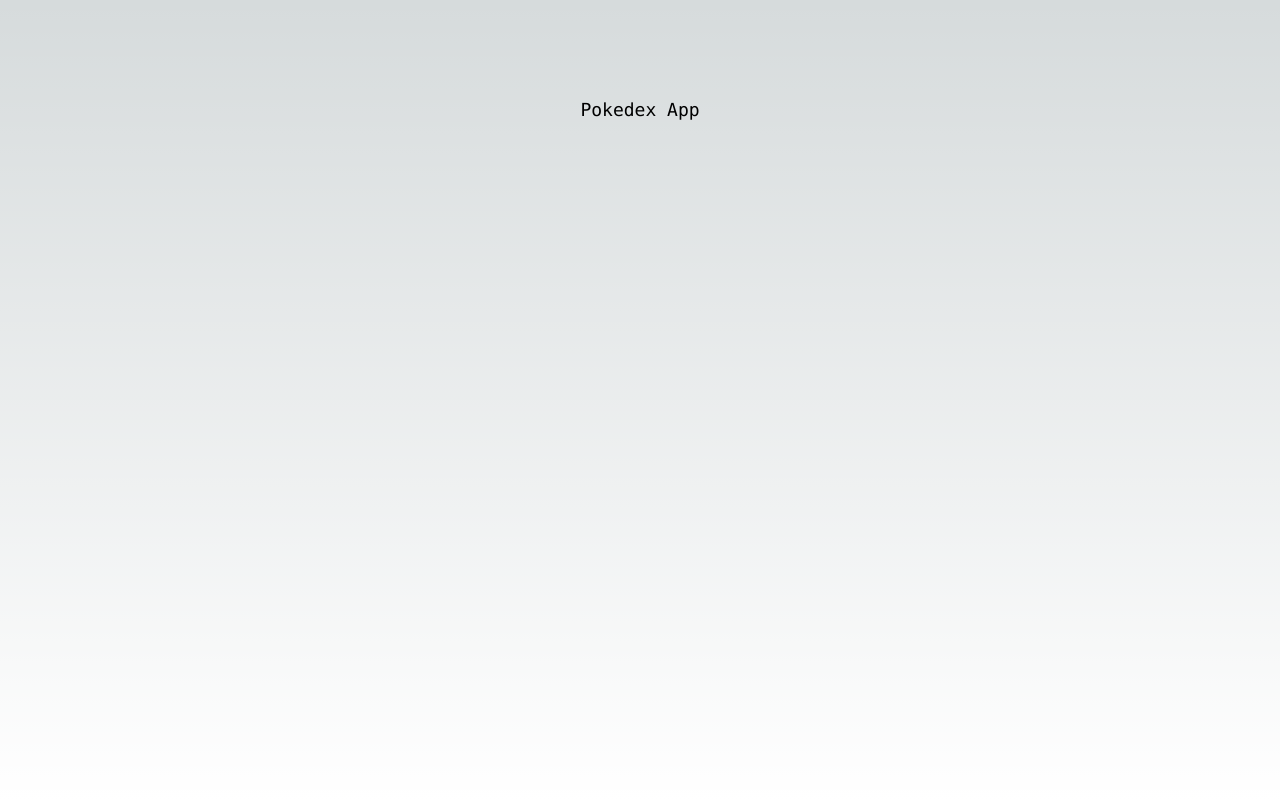
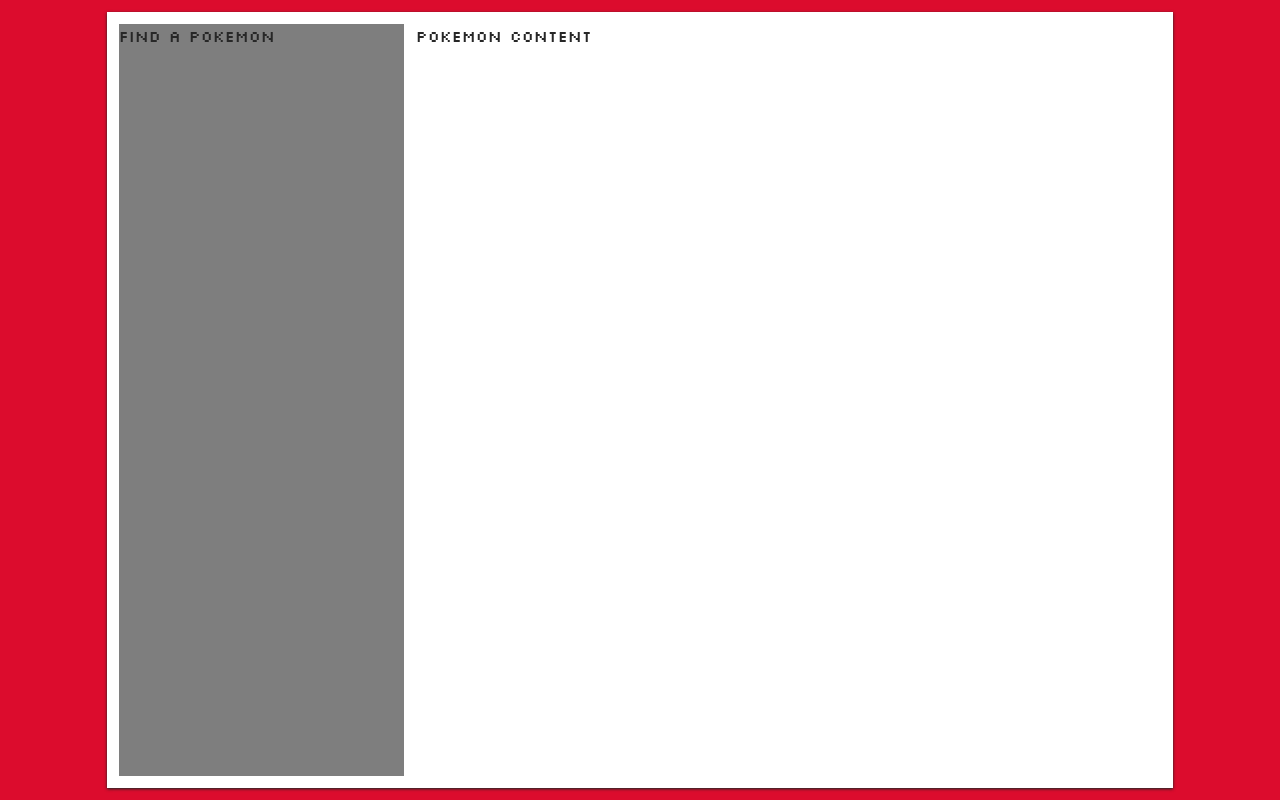
Before and after one commit to izkrivera/pokedex-app, a Next.js app: page / in a window 1280 px wide. Built offline with nearby package versions, Linux system fonts and the light colour scheme.

Commit message:
define base style reset, grid, colors

```diff
--- a/src/app/globals.css
+++ b/src/app/globals.css
@@ -3,25 +3,25 @@
 @tailwind utilities;
 
 :root {
-  --foreground-rgb: 0, 0, 0;
-  --background-start-rgb: 214, 219, 220;
-  --background-end-rgb: 255, 255, 255;
-}
-
-@media (prefers-color-scheme: dark) {
-  :root {
-    --foreground-rgb: 255, 255, 255;
-    --background-start-rgb: 0, 0, 0;
-    --background-end-rgb: 0, 0, 0;
-  }
+  --foreground-hex: #272727;
+  --background-hex: #dc0c2d;
+  --main-background-hex: #ffffff;
 }
 
 body {
-  color: rgb(var(--foreground-rgb));
-  background: linear-gradient(
-      to bottom,
-      transparent,
-      rgb(var(--background-end-rgb))
-    )
-    rgb(var(--background-start-rgb));
+  color: var(--foreground-hex);
+  background: var(--background-hex);
 }
+
+body main {
+  background: var(--main-background-hex);
+}
+
+@layer base {
+  input,
+  textarea,
+  button,
+  a {
+    @apply outline-none hover:outline-none active:outline-none focus:outline-none focus-within:outline-none;
+  }
+}
--- a/src/app/layout.tsx
+++ b/src/app/layout.tsx
@@ -1,22 +1,28 @@
-import type { Metadata } from 'next'
-import { Inter } from 'next/font/google'
-import './globals.css'
+import type { Metadata, Viewport } from 'next';
+import { Silkscreen } from 'next/font/google';
+import './globals.css';
 
-const inter = Inter({ subsets: ['latin'] })
+const silkscreen = Silkscreen({ subsets: ['latin'], weight: ['400', '700'] });
 
 export const metadata: Metadata = {
-  title: 'Create Next App',
-  description: 'Generated by create next app',
-}
+  title: 'Pokedex App',
+  description: 'Search for and learn about Pokemon, by Isaac Rivera.',
+};
+
+export const viewport: Viewport = {
+  width: 'device-width',
+  initialScale: 1,
+  maximumScale: 1,
+};
 
 export default function RootLayout({
   children,
 }: {
-  children: React.ReactNode
+  children: React.ReactNode;
 }) {
   return (
     <html lang="en">
-      <body className={inter.className}>{children}</body>
+      <body className={silkscreen.className}>{children}</body>
     </html>
-  )
+  );
 }
--- a/src/app/page.tsx
+++ b/src/app/page.tsx
@@ -2,10 +2,9 @@
 
 export default function Home() {
   return (
-    <main className="flex min-h-screen flex-col items-center justify-start p-24">
-      <div className="z-10 max-w-5xl w-full items-center justify-center font-mono text-lg lg:flex">
-        Pokedex App
-      </div>
+    <main className="w-10/12 max-w-7xl mx-auto my-3 p-3 h-[calc(100vh-1.5rem)] shadow-dark-gray shadow grid grid-cols-main gap-3">
+      <div className="bg-gray">Find a Pokemon</div>
+      <div className="">Pokemon Content</div>
     </main>
   );
 }
--- a/tailwind.config.ts
+++ b/tailwind.config.ts
@@ -1,4 +1,4 @@
-import type { Config } from 'tailwindcss'
+import type { Config } from 'tailwindcss';
 
 const config: Config = {
   content: [
@@ -7,14 +7,33 @@
     './src/app/**/*.{js,ts,jsx,tsx,mdx}',
   ],
   theme: {
+    colors: {
+      transparent: 'transparent',
+      current: 'currentColor',
+      white: '#ffffff',
+      black: '#000000',
+      red: '#DC0C2D',
+      'light-red': '#E9677C',
+      'light-gray': '#D9D9D9',
+      gray: '#7E7E7E',
+      'dark-gray': '#272727',
+      green: '#51AD5C',
+      'light-blue': '#1FB0FD',
+      blue: '#2AAAFD',
+      'dark-blue': '#18699F',
+      yellow: '#F0DE25',
+      'dark-yellow': '#A5900A',
+    },
+    listStyleType: {
+      none: 'none',
+      square: 'square',
+    },
     extend: {
-      backgroundImage: {
-        'gradient-radial': 'radial-gradient(var(--tw-gradient-stops))',
-        'gradient-conic':
-          'conic-gradient(from 180deg at 50% 50%, var(--tw-gradient-stops))',
+      gridTemplateColumns: {
+        main: '285px, minmax(auto, 995px)',
       },
     },
   },
   plugins: [],
-}
-export default config
+};
+export default config;
```
